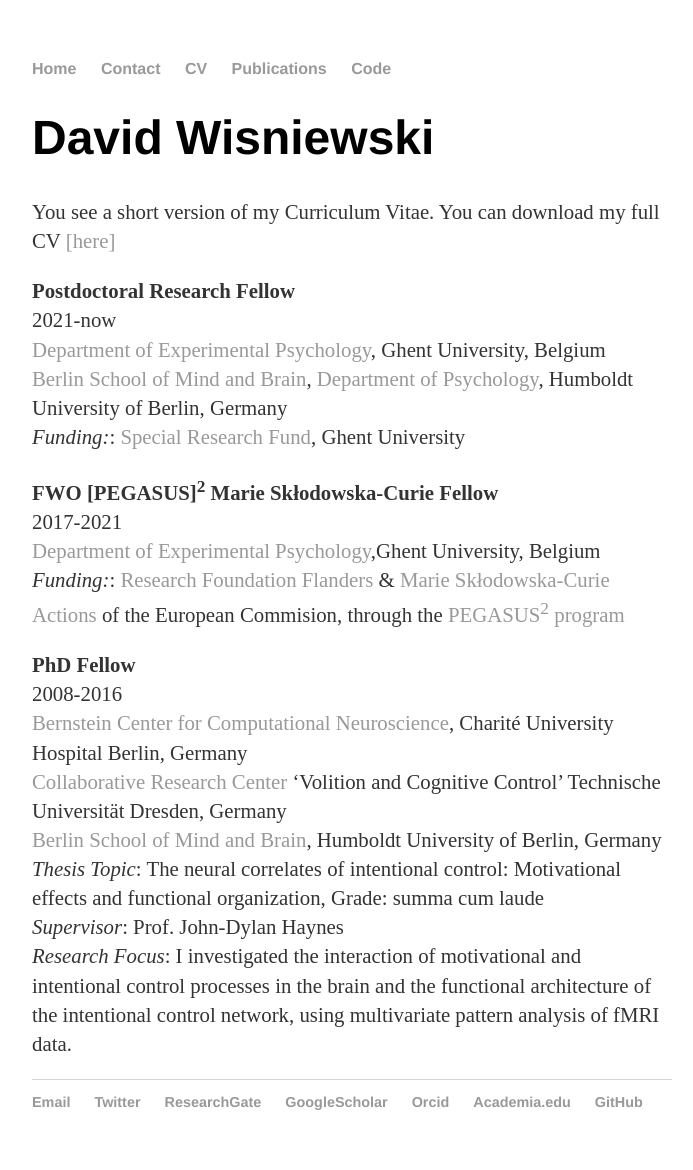
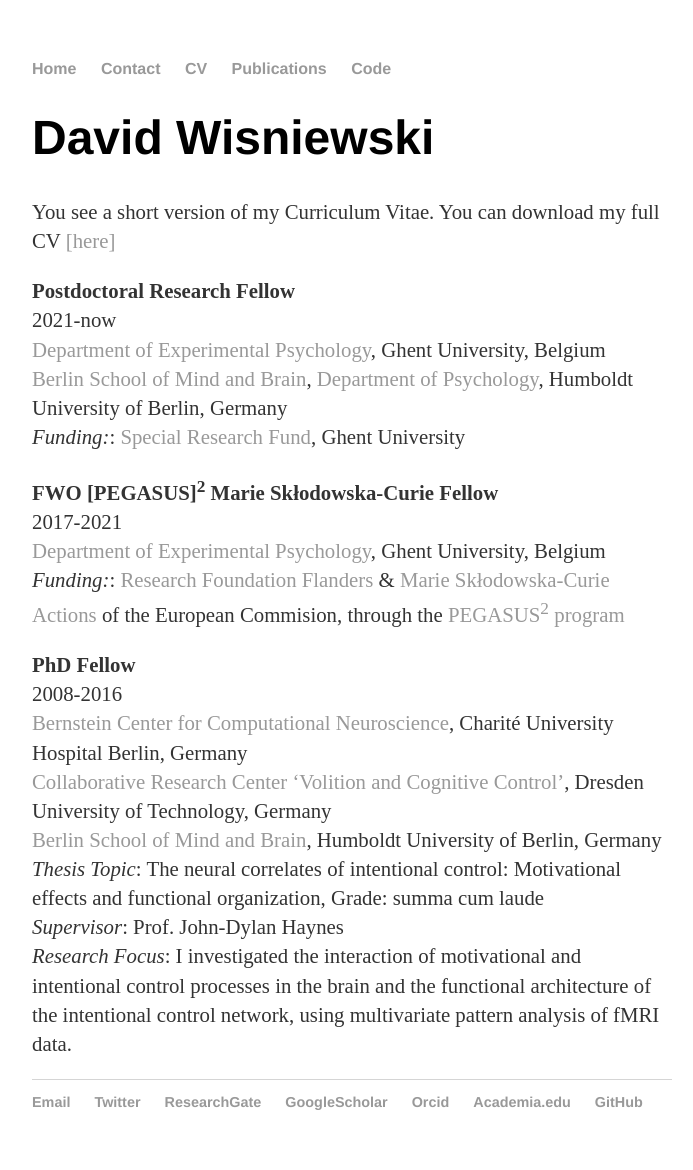
Before and after one commit to davidwisniewski/davidwisniewski.github.io, a Jekyll site: the page built from cv/index.html, in a window 1280 px wide. Shown: the whole page, without its empty margins (288-981 px from the left). Built offline with Jekyll 4.4.1, drawn with Linux system fonts in a browser that asks for light colours.

Commit message:
fixed links

```diff
--- a/cv/index.html
+++ b/cv/index.html
@@ -17,15 +17,15 @@
 	<p>
 	<b>FWO [PEGASUS]<sup>2</sup> Marie Skłodowska-Curie Fellow</b><br>
 	2017-2021<br>
-	<a href="http://www.ugent.be/pp/experimentele-psychologie/en">Department of Experimental Psychology</a>,Ghent University, Belgium<br>
+	<a href="http://www.ugent.be/pp/experimentele-psychologie/en">Department of Experimental Psychology</a>, Ghent University, Belgium<br>
 	<em>Funding:</em>: <a href="http://www.fwo.be/en/">Research Foundation Flanders</a> & <a href="https://ec.europa.eu/research/mariecurieactions/">Marie Skłodowska-Curie Actions</a> of the European Commision, through the <a href="http://cordis.europa.eu/project/rcn/196977_en.html">PEGASUS<sup>2</sup> program </a><br>
 	</p>
 
 	<p>
 	<b>PhD Fellow</b><br>
 	2008-2016<br>
-	<a href="https://www.bccn-berlin.de/Home/">Bernstein Center for Computational Neuroscience</a>, Charité University Hospital Berlin, Germany<br>
-	<a href="http://sfb940.de/home.html">Collaborative Research Center</a> ‘Volition and Cognitive Control’ Technische Universität Dresden, Germany<br>
+	<a href="https://www.bccn-berlin.de">Bernstein Center for Computational Neuroscience</a>, Charité University Hospital Berlin, Germany<br>
+	<a href="https://tu-dresden.de/bereichsuebergreifendes/sfb940">Collaborative Research Center ‘Volition and Cognitive Control’</a>, Dresden University of Technology, Germany<br>
 	<a href="http://www.mind-and-brain.de/home/">Berlin School of Mind and Brain</a>, Humboldt University of Berlin, Germany <br>
 	<em>Thesis Topic</em>: The neural correlates of intentional control: Motivational effects and functional organization, Grade: summa cum laude<br>
 	<em>Supervisor</em>: Prof. John-Dylan Haynes<br>
```
